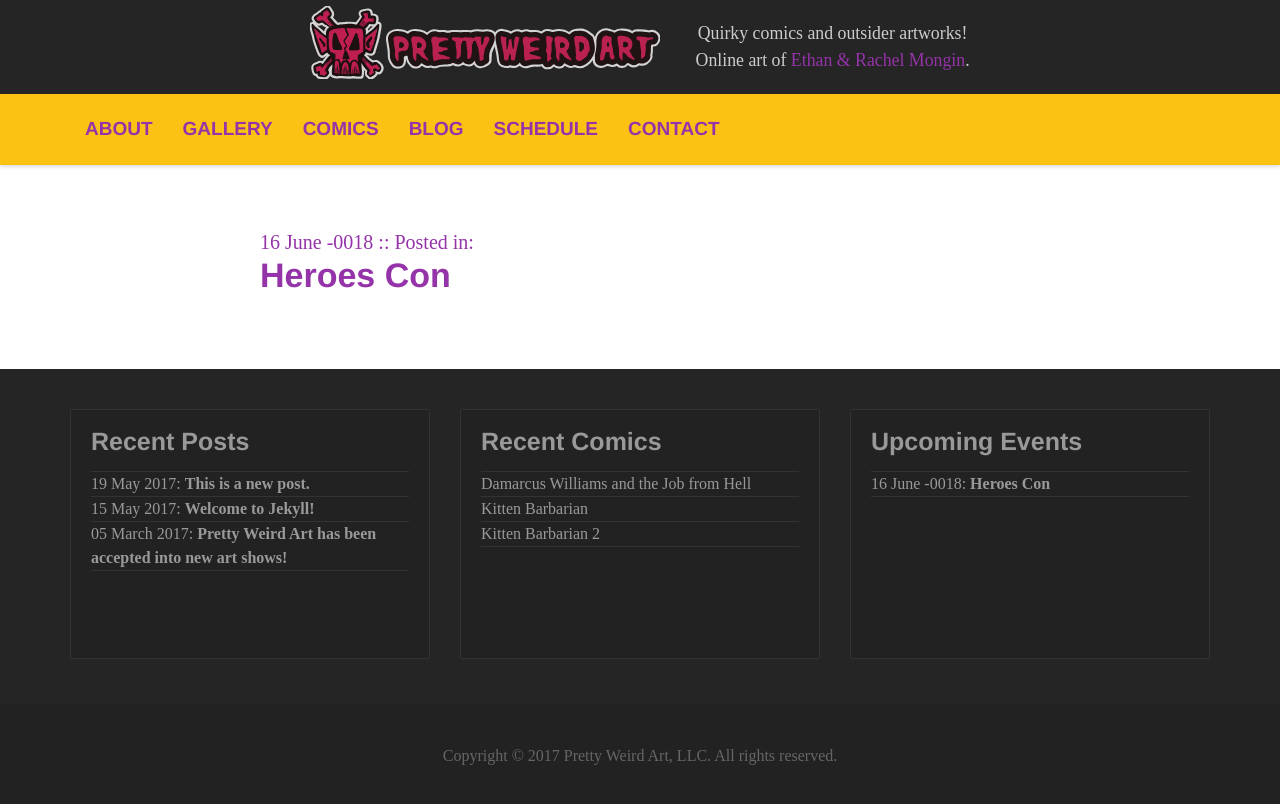
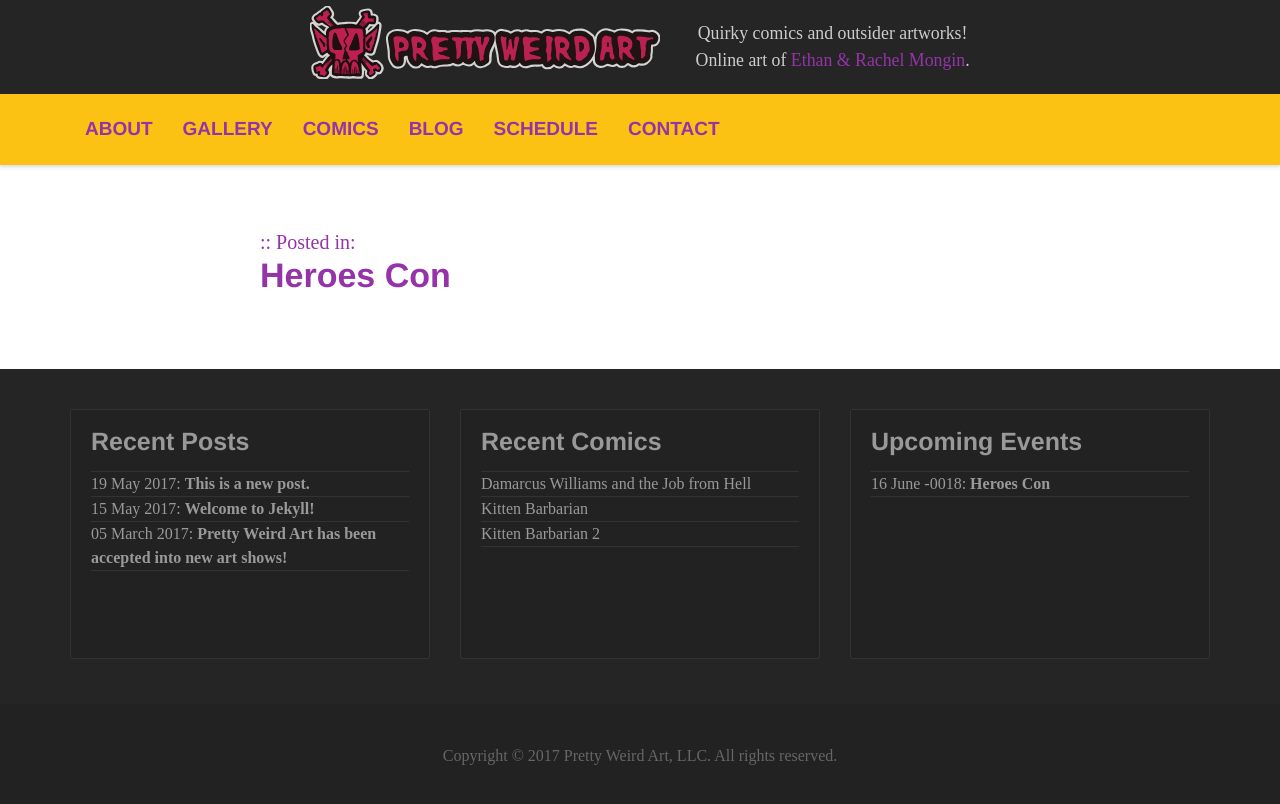
Before and after one commit to prettyweirdart/prettyweirdart.github.io, a Jekyll site: the page built from _conventions/convention-1.html, in a window 1280 px wide. Shown: the top 804 px of the page. Built offline with Jekyll 4.4.1, drawn with Linux system fonts in a browser that asks for light colours; nearby versions of some CDN libraries; a style sheet for code colours, icons or effects is not loaded.

Commit message:
remove page build error.

```diff
--- a/_layouts/category.html
+++ b/_layouts/category.html
@@ -28,7 +28,7 @@
                 <div class="row">
                     <div class="col-lg-offset-2 col-lg-8">
                         <div class="post">
-                            <span class="metadata"><a href=""></a> :: Posted in:
+                            <span class="metadata"><a href="">{{ page.date }}</a> :: Posted in:
                             {% for category in page.categories %}
                                 <a href="/categories/#{{ category }}">{{ category }}</a>
                             {% endfor %}
--- a/_layouts/default.html
+++ b/_layouts/default.html
@@ -29,7 +29,7 @@
                 <div class="col-lg-8">
                     <div class="row">
                         <div class="post">
-                            <span class="metadata"><a href="">{{ page.date | date_to_long_string }}</a> :: Posted in:
+                            <span class="metadata"><a href=""></a> :: Posted in:
                             {% for category in page.categories %}
                                 <a href="/categories/#{{ category }}">{{ category }}</a>
                             {% endfor %}
```
